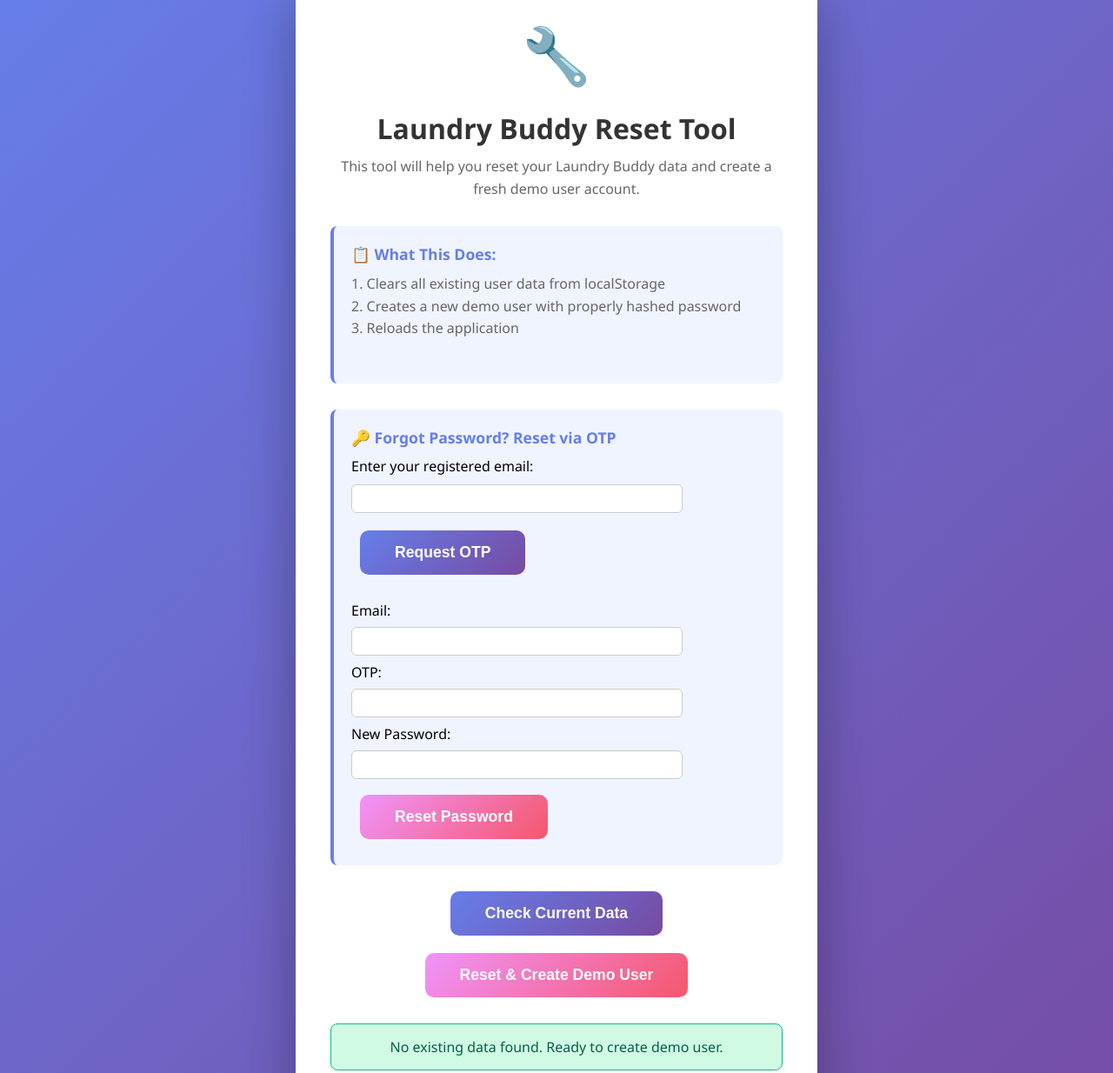
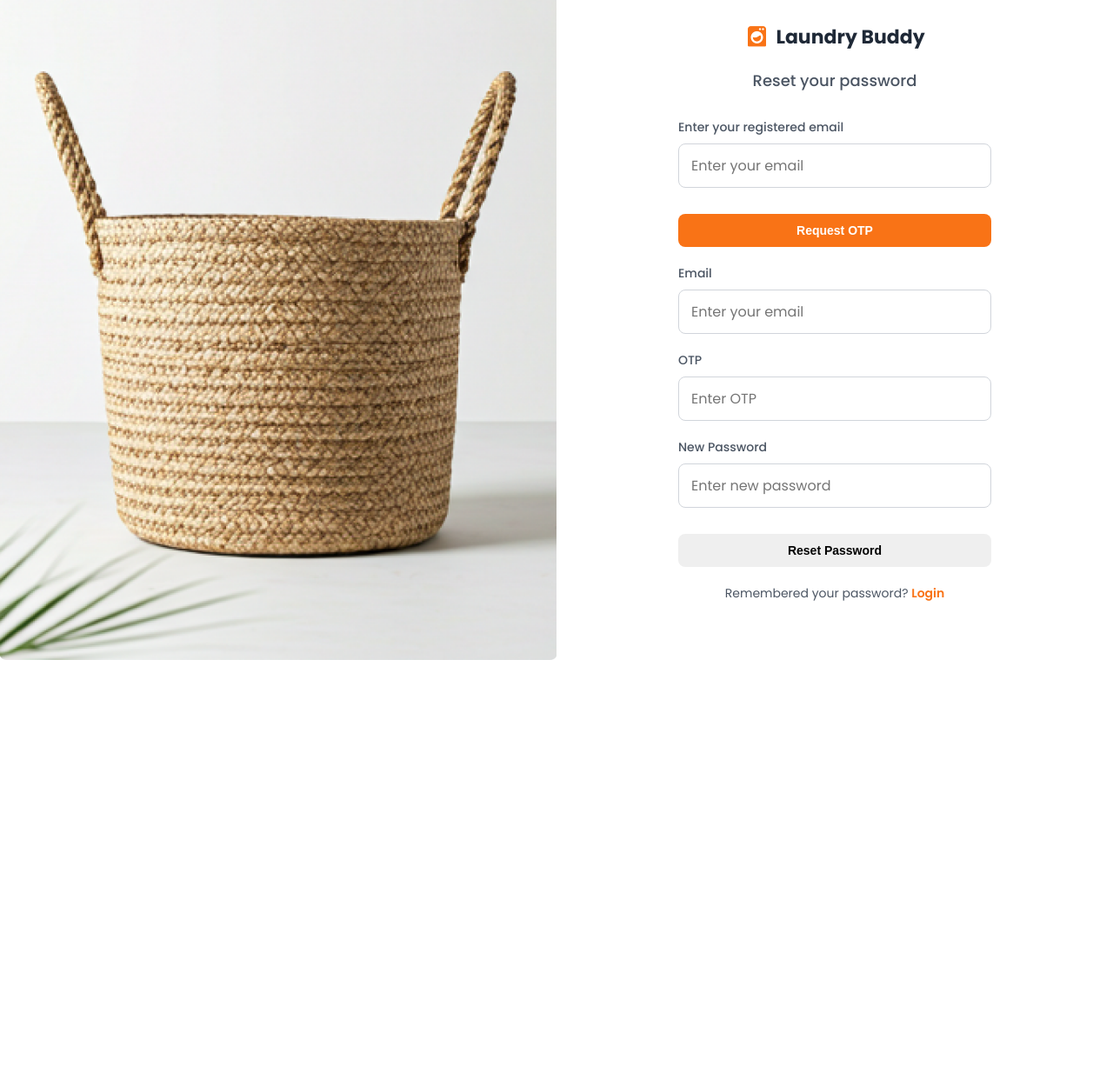
Before and after one commit to Ayuuu-tech/Laundary-Buddy, a website: page frontend/reset.html in a window 1280 px wide. Shown: the part 41-1275 px from the top of the page at 87% size. After the commit the page ends 800 px from the top, so only its background shows below. Drawn offline with nearby package versions, Linux system fonts and the light colour scheme.

Commit message:
password reset

```diff
--- a/frontend/home.css
+++ b/frontend/home.css
@@ -220,7 +220,7 @@ nav a:hover, nav a.active {
     align-items: center;
     box-sizing: border-box;
 }
-}
+
 
 .features-grid {
     grid-template-columns: repeat(3, 1fr);
--- a/frontend/reset.html
+++ b/frontend/reset.html
@@ -4,198 +4,55 @@
     <meta charset="UTF-8">
     <meta name="viewport" content="width=device-width, initial-scale=1.0">
     <title>Reset Laundry Buddy</title>
-    <style>
-        * {
-            margin: 0;
-            padding: 0;
-            box-sizing: border-box;
-        }
-
-        body {
-            font-family: 'Segoe UI', Tahoma, Geneva, Verdana, sans-serif;
-            background: linear-gradient(135deg, #667eea 0%, #764ba2 100%);
-            min-height: 100vh;
-            display: flex;
-            align-items: center;
-            justify-content: center;
-            padding: 20px;
-        }
-
-        .reset-container {
-            background: white;
-            padding: 40px;
-            border-radius: 20px;
-            box-shadow: 0 20px 60px rgba(0, 0, 0, 0.3);
-            max-width: 600px;
-            width: 100%;
-            text-align: center;
-        }
-
-        h1 {
-            color: #333;
-            margin-bottom: 10px;
-            font-size: 2rem;
-        }
-
-        .icon {
-            font-size: 4rem;
-            margin-bottom: 20px;
-        }
-
-        p {
-            color: #666;
-            margin-bottom: 30px;
-            line-height: 1.6;
-        }
-
-        .info-box {
-            background: #f0f4ff;
-            border-left: 4px solid #667eea;
-            padding: 20px;
-            margin: 20px 0;
-            text-align: left;
-            border-radius: 8px;
-        }
-
-        .info-box h3 {
-            color: #667eea;
-            margin-bottom: 10px;
-            font-size: 1.1rem;
-        }
-
-        .info-box code {
-            background: #e0e7ff;
-            padding: 2px 8px;
-            border-radius: 4px;
-            font-family: 'Courier New', monospace;
-            color: #4c1d95;
-        }
-
-        .btn {
-            background: linear-gradient(135deg, #667eea 0%, #764ba2 100%);
-            color: white;
-            border: none;
-            padding: 15px 40px;
-            font-size: 1.1rem;
-            border-radius: 10px;
-            cursor: pointer;
-            transition: transform 0.3s ease, box-shadow 0.3s ease;
-            margin: 10px;
-            font-weight: 600;
-        }
-
-        .btn:hover {
-            transform: translateY(-2px);
-            box-shadow: 0 10px 30px rgba(102, 126, 234, 0.4);
-        }
-
-        .btn-secondary {
-            background: linear-gradient(135deg, #f093fb 0%, #f5576c 100%);
-        }
-
-        .btn-secondary:hover {
-            box-shadow: 0 10px 30px rgba(240, 147, 251, 0.4);
-        }
-
-        .status {
-            margin-top: 20px;
-            padding: 15px;
-            border-radius: 8px;
-            display: none;
-        }
-
-        .status.success {
-            background: #d1fae5;
-            color: #065f46;
-            border: 1px solid #10b981;
-            display: block;
-        }
-
-        .status.error {
-            background: #fee2e2;
-            color: #991b1b;
-            border: 1px solid #ef4444;
-            display: block;
-        }
-
-        .current-data {
-            background: #fff7ed;
-            border: 1px solid #fb923c;
-            padding: 15px;
-            border-radius: 8px;
-            margin: 20px 0;
-            text-align: left;
-        }
-
-        .current-data h3 {
-            color: #c2410c;
-            margin-bottom: 10px;
-        }
-
-        .current-data pre {
-            background: #f5f5f5;
-            padding: 10px;
-            border-radius: 5px;
-            overflow-x: auto;
-            font-size: 0.85rem;
-            max-height: 200px;
-            overflow-y: auto;
-        }
-        /* Utilities */
-        .hidden { display: none !important; }
-        .muted-note { margin-top: 30px; font-size: 0.9rem; color: #999; }
-    </style>
+    <link rel="stylesheet" href="login.css?v=2.3">
+    <link rel="stylesheet" href="form-validation.css">
+    <link rel="stylesheet" href="loading.css">
+    <link rel="stylesheet" href="toast.css">
+    <link rel="stylesheet" href="modal.css?v=2.2">
+    <link rel="stylesheet" href="dark-mode.css?v=2.2">
+    <link rel="stylesheet" href="responsive.css?v=1.0">
+    <link rel="icon" href="/favicon.svg" type="image/svg+xml">
+    <link href="https://fonts.googleapis.com/css2?family=Poppins:wght@400;500;600;700&display=swap" rel="stylesheet">
+    <link href='https://unpkg.com/boxicons@2.1.4/css/boxicons.min.css' rel='stylesheet'>
 </head>
 <body>
-    <div class="reset-container">
-        <div class="icon">🔧</div>
-        <h1>Laundry Buddy Reset Tool</h1>
-        <p>This tool will help you reset your Laundry Buddy data and create a fresh demo user account.</p>
-
-        <div class="info-box">
-            <h3>📋 What This Does:</h3>
-            <p>
-                1. Clears all existing user data from localStorage<br>
-                2. Creates a new demo user with properly hashed password<br>
-                3. Reloads the application<br>
-            </p>
+    <div class="split-screen-container">
+        <div class="left-pane"></div>
+        <div class="right-pane">
+            <div class="form-wrapper">
+                <a href="home.html" class="logo">
+                    <i class='bx bxs-washer'></i>
+                    <span>Laundry Buddy</span>
+                </a>
+                <h2>Reset your password</h2>
+                <form id="request-otp-form" style="margin-bottom: 20px;">
+                    <div class="input-group">
+                        <label for="reset-email">Enter your registered email</label>
+                        <input type="email" id="reset-email" placeholder="Enter your email" required autocomplete="username">
                     </div>
-
-        <!-- OTP Password Reset Section -->
-        <div class="info-box" style="margin-top: 30px;">
-            <h3>🔑 Forgot Password? Reset via OTP</h3>
-            <form id="request-otp-form" style="margin-bottom: 20px;">
-                <label for="reset-email">Enter your registered email:</label><br>
-                <input type="email" id="reset-email" required style="padding:8px; margin:10px 0; width:80%; border-radius:6px; border:1px solid #ccc;">
-                <button type="submit" class="btn">Request OTP</button>
+                    <button type="submit" class="btn btn-primary">Request OTP</button>
                 </form>
                 <form id="verify-otp-form">
-                <label for="verify-email">Email:</label><br>
-                <input type="email" id="verify-email" required style="padding:8px; margin:8px 0; width:80%; border-radius:6px; border:1px solid #ccc;"><br>
-                <label for="otp">OTP:</label><br>
-                <input type="text" id="otp" required maxlength="6" style="padding:8px; margin:8px 0; width:80%; border-radius:6px; border:1px solid #ccc;"><br>
-                <label for="new-password">New Password:</label><br>
-                <input type="password" id="new-password" required style="padding:8px; margin:8px 0; width:80%; border-radius:6px; border:1px solid #ccc;"><br>
+                    <div class="input-group">
+                        <label for="verify-email">Email</label>
+                        <input type="email" id="verify-email" placeholder="Enter your email" required autocomplete="username">
+                    </div>
+                    <div class="input-group">
+                        <label for="otp">OTP</label>
+                        <input type="text" id="otp" placeholder="Enter OTP" required maxlength="6">
+                    </div>
+                    <div class="input-group">
+                        <label for="new-password">New Password</label>
+                        <input type="password" id="new-password" placeholder="Enter new password" required autocomplete="new-password">
+                    </div>
                     <button type="submit" class="btn btn-secondary">Reset Password</button>
                 </form>
                 <div id="otp-status" class="status" style="margin-top:10px;"></div>
+                <p class="signup-link" style="margin-top: 20px;">
+                    Remembered your password? <a href="login.html">Login</a>
+                </p>
             </div>
-
-        <div id="current-data" class="current-data hidden">
-            <h3>Current Data in localStorage:</h3>
-            <pre id="data-preview"></pre>
         </div>
-
-        <div>
-            <button class="btn" onclick="checkData()">Check Current Data</button>
-            <button class="btn btn-secondary" onclick="resetData()">Reset & Create Demo User</button>
-        </div>
-
-        <div id="status" class="status"></div>
-
-        <p class="muted-note">
-            ⚠️ Warning: This will delete all your existing orders and user data!
-        </p>
     </div>
 
     <script>
@@ -305,5 +162,16 @@
             setTimeout(checkData, 500);
         });
     </script>
+    <script src="assests/dark-mode.js"></script>
+    <script>
+        // Initialize dark mode manager if present
+        if (window.ThemeManager) {
+            const themeManager = new ThemeManager();
+            themeManager.init();
+        } else if (typeof ThemeManager !== 'undefined') {
+            const themeManager = new ThemeManager();
+            themeManager.init();
+        }
+    </script>
 </body>
 </html>
```
Also changed, not shown: frontend/login.html (+3 -0 lines). Lines whose indentation alone changed are shown as unchanged.
